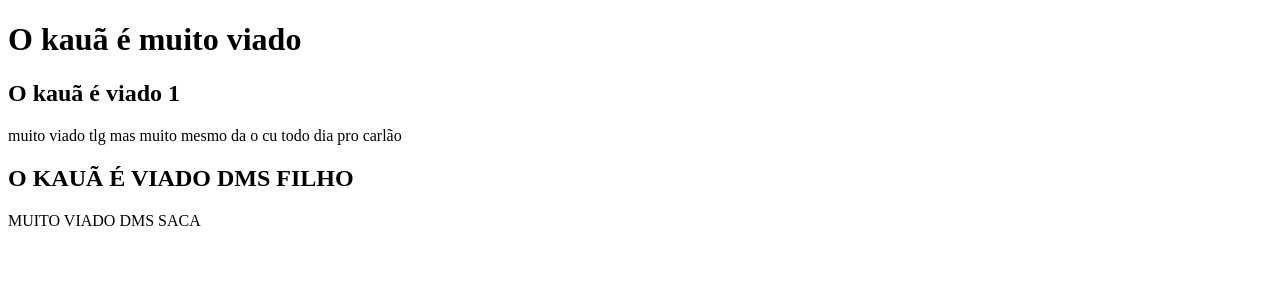
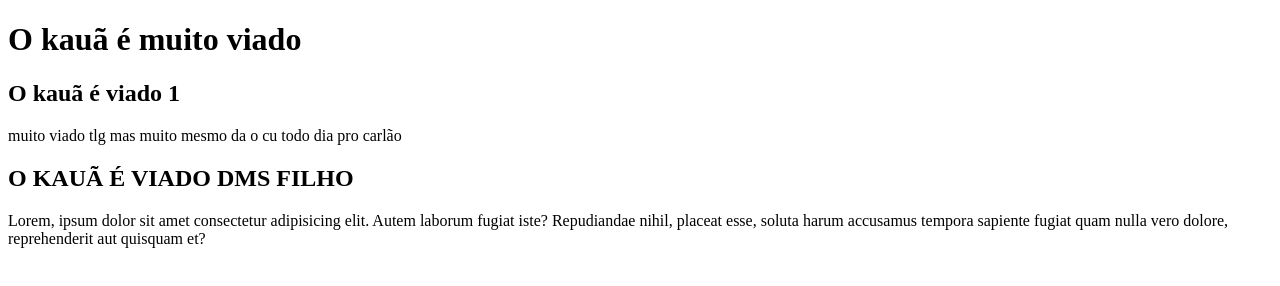
Before and after one commit to RianPietroPR/projeto-site, a plain HTML site: page index.html in a window 1280 px wide. Drawn offline with Linux system fonts and the light colour scheme.

```diff
--- a/index.html
+++ b/index.html
@@ -17,7 +17,7 @@
             <article>
             <article>
                 <H2>O KAUÃ É VIADO DMS FILHO</H2>
-                <P>MUITO VIADO DMS SACA</P>
+                <P>Lorem, ipsum dolor sit amet consectetur adipisicing elit. Autem laborum fugiat iste? Repudiandae nihil, placeat esse, soluta harum accusamus tempora sapiente fugiat quam nulla vero dolore, reprehenderit aut quisquam et?</P>
             </article>
     </main>
 </body>
```
